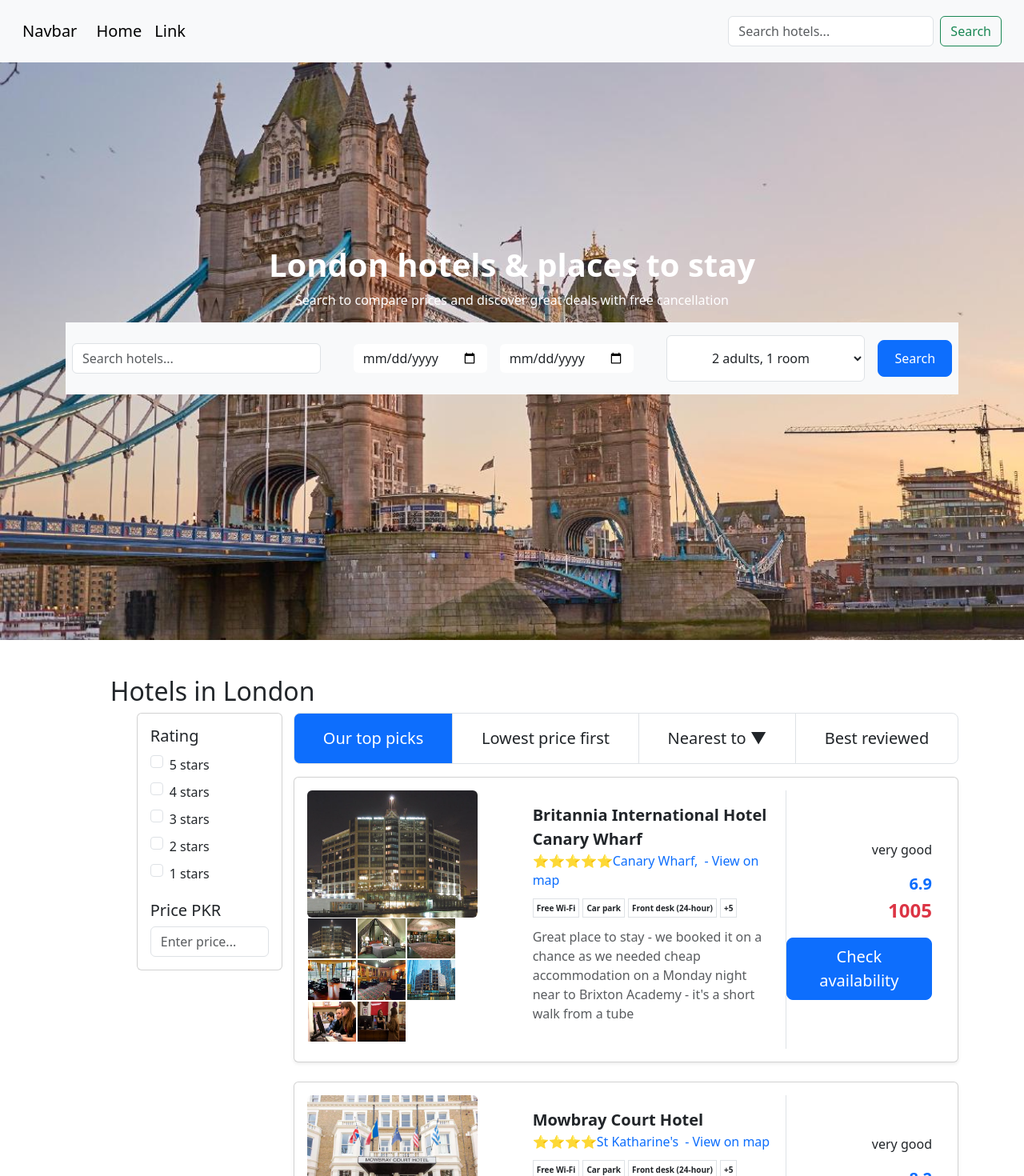
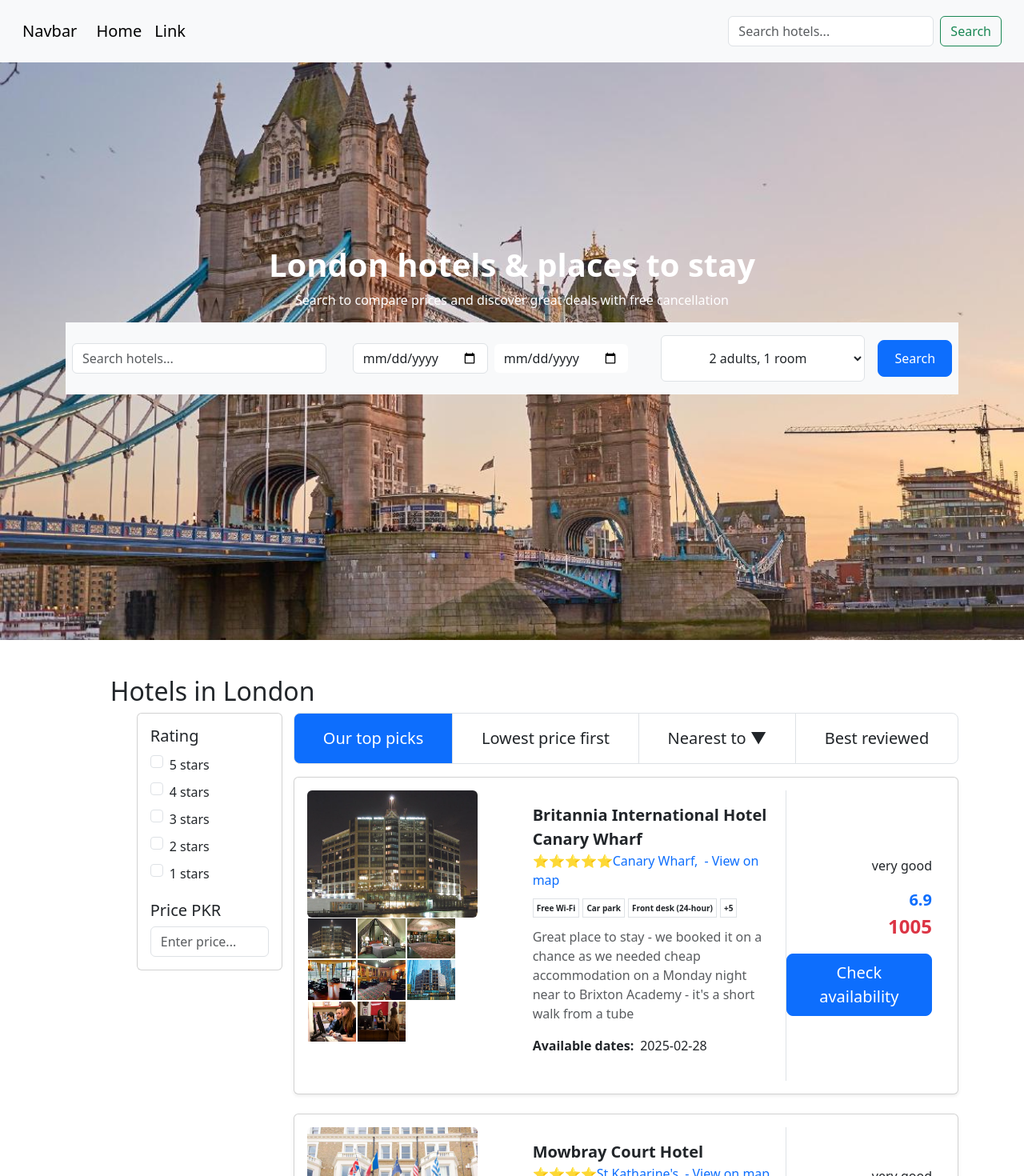
Before and after one commit to abrar0124/Bootstrap, a React (Create React App) app: page / in a window 1280 px wide. Shown: the top 1470 px of the page at 80% size. Built offline with nearby package versions, Linux system fonts and the light colour scheme.

Commit message:
date input done

```diff
--- a/src/Redux/Hotelslice.jsx
+++ b/src/Redux/Hotelslice.jsx
@@ -1,11 +1,14 @@
 import { createSlice } from "@reduxjs/toolkit";
 import hotelsData from "../components/Hotels"; //  Hotels ka data import karna na bhoolain
+
 const initialState = {
-  hotels: hotelsData, //  Default hotels data
+  hotels: hotelsData, // Your hotel data
   searchQuery: "",
   selectedStars: [],
-  selectedPrice: null, //  Default null,
+  selectedPrice: null,
+  selectedDate: null, // New state for date filter
 };
+
 const hotelSlice = createSlice({
   name: "hotels",
   initialState,
@@ -15,20 +18,24 @@ const hotelSlice = createSlice({
     },
     toggleStarFilter: (state, action) => {
       const star = action.payload;
-      if (state.selectedStars.includes(star)) {
-        state.selectedStars = state.selectedStars.filter((s) => s !== star);
-      } else {
-        state.selectedStars.push(star);
-      }
+      state.selectedStars.includes(star)
+        ? (state.selectedStars = state.selectedStars.filter((s) => s !== star))
+        : state.selectedStars.push(star);
     },
     setPriceFilter: (state, action) => {
       state.selectedPrice = action.payload;
     },
+    setSelectedDate: (state, action) => {
+      // New action
+      state.selectedDate = action.payload;
+    },
   },
 });
-//  Actions Export
-export const { setSearchQuery, toggleStarFilter, setPriceFilter } =
-  hotelSlice.actions;
 
-//  Reducer Export
+export const {
+  setSearchQuery,
+  toggleStarFilter,
+  setPriceFilter,
+  setSelectedDate,
+} = hotelSlice.actions;
 export default hotelSlice.reducer;
--- a/src/components/Gallery.jsx
+++ b/src/components/Gallery.jsx
@@ -6,10 +6,10 @@ import "./customscss.scss";
 
 const Gallery = () => {
   const dispatch = useDispatch();
-  const { hotels, searchQuery, selectedStars, selectedPrice } = useSelector(
-    (state) => state.hotels
-  );
+  const { hotels, searchQuery, selectedDate, selectedStars, selectedPrice } =
+    useSelector((state) => state.hotels);
   // Filtering Logic
+
   const filteredHotels = hotels.filter((hotel) => {
     const lowerCaseName = hotel.name.toLowerCase();
     const lowerCaseQuery = searchQuery.toLowerCase();
@@ -19,7 +19,10 @@ const Gallery = () => {
     const matchesStars =
       selectedStars.length === 0 || selectedStars.includes(hotel.Star.length);
     const matchesPrice = hotel.price >= selectedPrice;
-    return matchesSearch && matchesStars && matchesPrice;
+    const matchesDate =
+      selectedDate == null || hotel.availableDates == selectedDate;
+    console.log("Selected Date:", selectedDate);
+    return matchesSearch && matchesStars && matchesPrice && matchesDate;
   });
   return (
     <div className="container mt-4">
@@ -143,8 +146,13 @@ const Gallery = () => {
                           +5
                         </span>
                       </div>
-
                       <p className="text-muted mt-3">{hotel.discription}</p>
+                      <p className="fw-bold ">
+                        Available dates:
+                        <span className=" ms-2 fw-normal">
+                          {hotel.availableDates}
+                        </span>
+                      </p>
                     </div>
                   </div>
                   <div className="col-md-3 border-start d-flex flex-column justify-content-center align-items-end pe-3">
--- a/src/components/Home.jsx
+++ b/src/components/Home.jsx
@@ -18,12 +18,13 @@ import Textbootstrap from "./Textbootstrap";
 import Bootstrapfooter from "./Bootstrapfooter1";
 import Bootstrapfooter2 from "./Bootstrapfooter2";
 import Bootstrapfooter3 from "./Bootstrapfooter3";
-import { setSearchQuery } from "../Redux/Hotelslice";
+import { setSearchQuery, setSelectedDate } from "../Redux/Hotelslice";
 import { useDispatch, useSelector } from "react-redux";
 
 const Home = () => {
   const dispatch = useDispatch();
   const searchQuery = useSelector((state) => state.hotels.searchQuery);
+  const selectedDate = useSelector((state) => state.hotels.selectedDate);
 
   const handleSearch = (e) => {
     dispatch(setSearchQuery(e.target.value));
@@ -64,9 +65,19 @@ const Home = () => {
                 flex: 1,
               }}
             >
-              <input type="date" className="form-control m-2 border-0" />
-
-              <input type="date" className="form-control m-2 border-0" />
+              {/* <input type="date" className="form-control m-2 border-0" /> */}
+              <input
+                type="date"
+                className="form-control"
+                value={selectedDate}
+                onChange={(e) => dispatch(setSelectedDate(e.target.value))}
+              />
+              <input
+                type="date"
+                className="form-control m-2 border-0"
+                value={selectedDate}
+                onChange={(e) => dispatch(setSelectedDate(e.target.value))}
+              />
             </div>
 
             <select
--- a/src/components/Hotels.jsx
+++ b/src/components/Hotels.jsx
@@ -8,6 +8,7 @@ const hotels = [
     rating: 6.9,
     reviews: 2109,
     price: 1005, // ✅ Numeric Price
+    availableDates: "2025-02-28", // ✅ Correct Format
     discription:
       "Great place to stay - we booked it on a chance as we needed cheap accommodation on a Monday night near to Brixton Academy - it's a short walk from a tube",
     mainImage: "/Images/hotel1.webp",
@@ -30,6 +31,8 @@ const hotels = [
     rating: 8.2,
     reviews: 3405,
     price: 3000, // ✅ Numeric Price
+    availableDates: "2025-03-01",
+
     discription:
       "Can't beat this for the price in a London hotel. Booking through Agoda considerably cheaper than other sites",
     mainImage: "/Images/Courthotel.webp",
@@ -52,6 +55,8 @@ const hotels = [
     rating: 8.2,
     reviews: 3405,
     price: 4000, // ✅ Numeric Price
+    availableDates: "2025-03-02",
+
     discription:
       "The customer service was really amazing! Specially a lady Aurélie made the difference, she was always smiling and interacting with every guest and she was",
     mainImage: "/Images/bed1.webp",
@@ -75,6 +80,8 @@ const hotels = [
     rating: 8.2,
     reviews: 3405,
     price: 5000, // ✅ Numeric Price
+    availableDates: "2025-03-03",
+
     discription: "Great value for money",
     mainImage: "/Images/bedroom.jpg",
     gallery: [
@@ -97,6 +104,8 @@ const hotels = [
     rating: 8.2,
     reviews: 3405,
     price: 6000, // ✅ Numeric Price
+    availableDates: "2025-03-04",
+
     discription:
       "This time, I wanted to find out nice hostel in London. I did use first time this hostel. As I did operation after, I was really worried about . But this hostel was great",
     mainImage: "/Images/holidays.webp",
@@ -120,6 +129,8 @@ const hotels = [
     rating: 8.2,
     reviews: 3405,
     price: 7000, // ✅ Numeric Price
+    availableDates: "2025-03-05",
+
     discription: "The hotel room is big, great location and lovely staff",
     mainImage: "/Images/whiteferry.webp",
     gallery: [
@@ -141,6 +152,8 @@ const hotels = [
     rating: 8.2,
     reviews: 3405,
     price: 8000, // ✅ Numeric Price
+    availableDates: "2025-03-06",
+
     discription:
       "Location was superb, staff was friendly and helpful, food in the pub was very good. Rooms are clean, with door locks and lockers for your gear while out for the",
     mainImage: "/Images/Queens.webp",
@@ -164,6 +177,8 @@ const hotels = [
     rating: 8.2,
     reviews: 3405,
     price: 9000, // ✅ Numeric Price
+    availableDates: "2025-03-07",
+
     mainImage: "/Images/hotel41.webp",
     gallery: [
       "/Images/hotel46.jpg",
@@ -185,6 +200,8 @@ const hotels = [
     rating: 8.2,
     reviews: 3405,
     price: 10000, // ✅ Numeric Price
+    availableDates: "2025-03-08",
+
     discription:
       "This is not a paid but honest sincere review on my stay here. This was my 2nd stay since Feb 2016. My recent stay from 19-28 dec was a blessed one! Im",
     mainImage: "/Images/ibis.webp",
@@ -208,6 +225,8 @@ const hotels = [
     rating: 8.2,
     reviews: 3405,
     price: 11000, // ✅ Numeric Price
+    availableDates: "2025-03-09",
+
     discription:
       "The staff at the front desk is very friendly and helpful during the check-in. A thumbs up for her. The room is beyond my expectation. I thought the room is poor",
     mainImage: "/Images/dover1.jpg",
```
